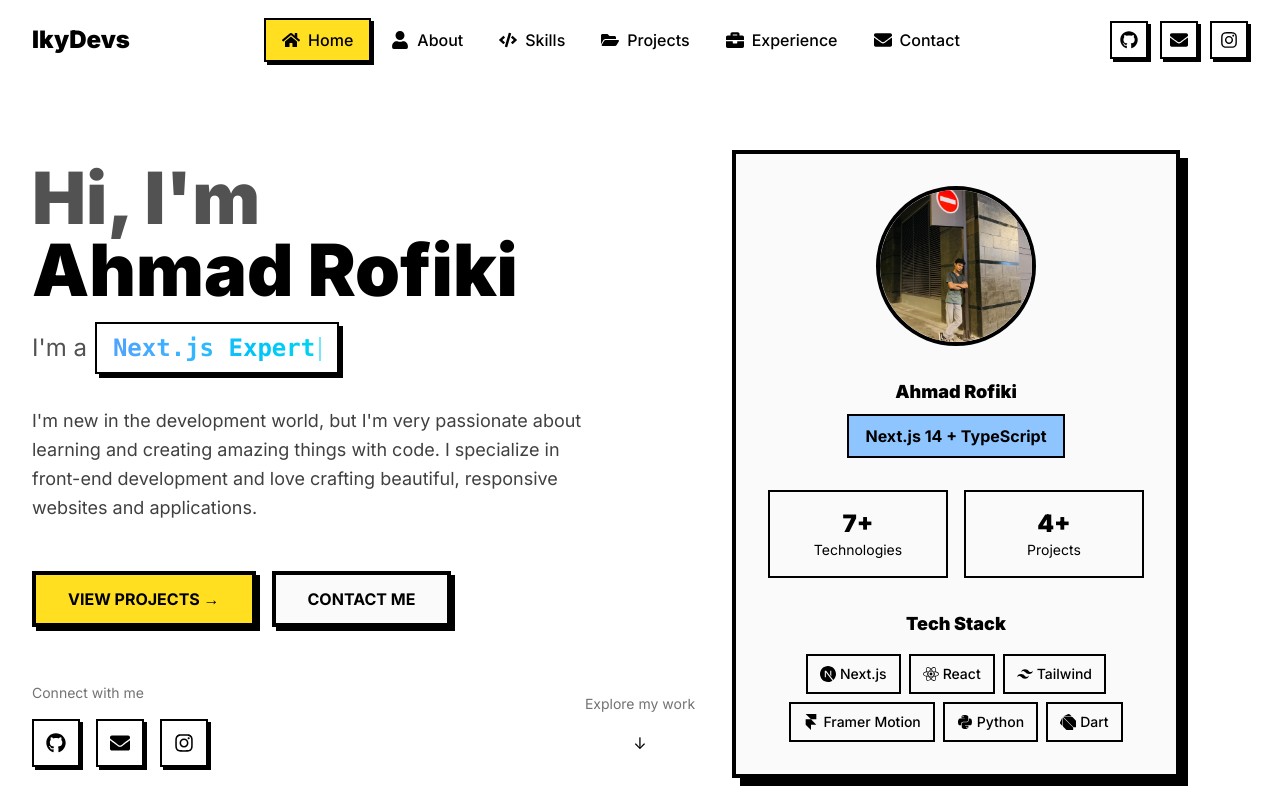
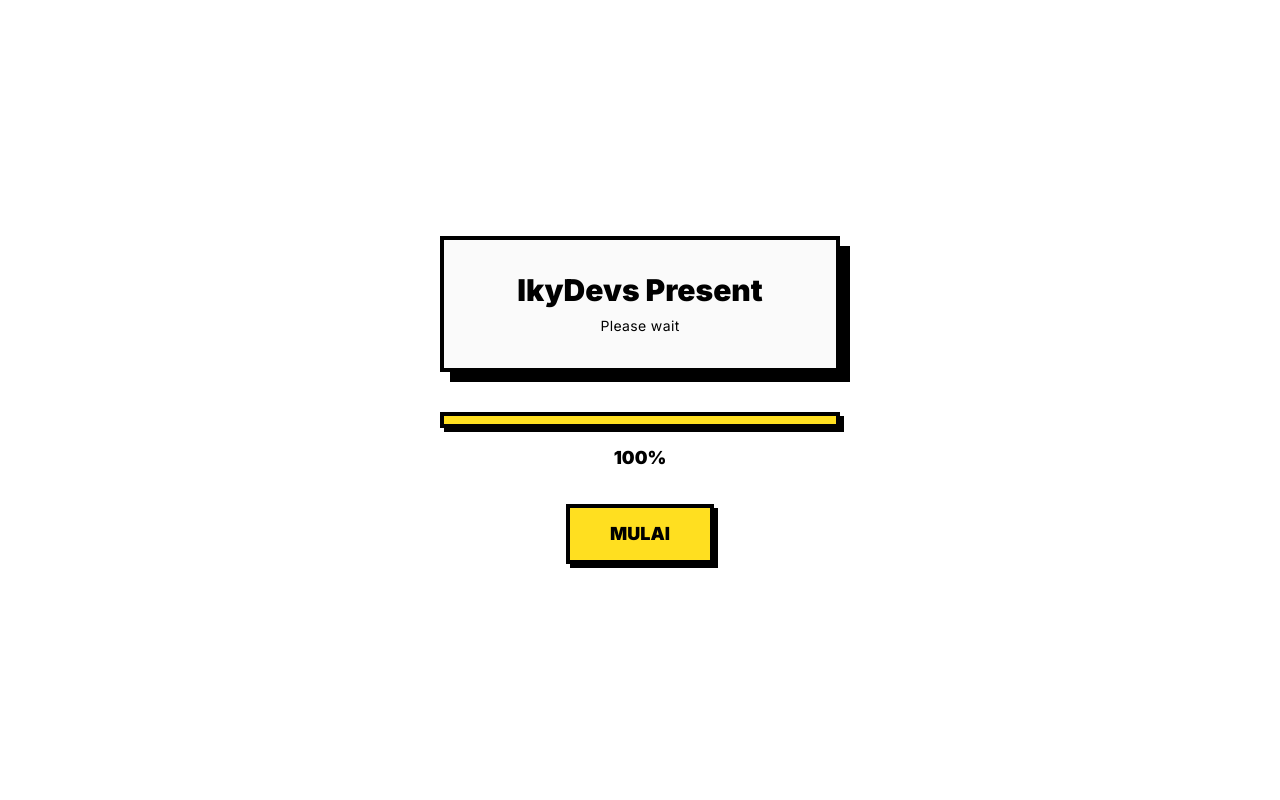
Before and after one commit to IkyDevs/ikydevs-portofolio, a Next.js app: page / in a window 1280 px wide. Shown: the top 800 px of the page. Built offline with nearby package versions, Linux system fonts and the light colour scheme.

Commit message:
final bin final

```diff
--- a/app/page.jsx
+++ b/app/page.tsx
@@ -1,3 +1,5 @@
+"use client"
+
 import BackgroundWrapper from "@/components/BackgroundWrapper";
 import Navbar from "@/components/Navbar";
 import Hero from "@/components/Hero";
@@ -7,16 +9,25 @@
 import Experience from "@/components/Experience";
 import Contact from "@/components/Contact";
 import Footer from "@/components/Footer";
+import { useState } from "react";
+import IntroLoader from "@/components/IntroLoader";
 
 export default function Page() {
+
+  const [loaded, setLoaded] = useState(false);
   return (
+    <>
+      {!loaded && <IntroLoader onFinish={() => setLoaded(true)} />}
+      {loaded && (
         <BackgroundWrapper>
           <Hero />
           <About />
-      <Skills/>
+          <Skills />
           <Projects />
           <Experience />
           <Contact />
         </BackgroundWrapper>
+      )}
+    </>
   );
 }
--- /dev/null
+++ b/components/IntroLoader.tsx
@@ -0,0 +1,183 @@
+// components/IntroLoader.tsx
+"use client";
+
+import { motion, AnimatePresence } from "framer-motion";
+import { useEffect, useState } from "react";
+import { themeColor } from "@/lib/colors";
+
+const theme = themeColor.pastel;
+
+interface IntroLoaderProps {
+  onFinish?: () => void;
+}
+
+export default function IntroLoader({ onFinish }: IntroLoaderProps) {
+  const [progress, setProgress] = useState(0);
+  const [ready, setReady] = useState(false);
+  const [done, setDone] = useState(false);
+
+  useEffect(() => {
+    let current = 0;
+
+    const interval = setInterval(() => {
+      current += Math.floor(Math.random() * 8) + 4;
+
+      if (current >= 100) {
+        current = 100;
+        clearInterval(interval);
+        setReady(true); // 👈 progress selesai, tunggu user
+      }
+
+      setProgress(current);
+    }, 60);
+
+    return () => clearInterval(interval);
+  }, []);
+
+  const handleStart = () => {
+    setDone(true);
+    setTimeout(() => {
+      onFinish?.();
+    }, 500);
+  };
+
+  return (
+    <AnimatePresence>
+      {!done && (
+        <motion.div
+          initial={{ opacity: 1 }}
+          exit={{ opacity: 0 }}
+          transition={{ duration: 0.6 }}
+          className={`fixed inset-0 z-[9999] flex items-center justify-center ${theme.bg}`}
+        >
+          <div className="w-full max-w-md px-6 text-center">
+            {/* BRUTAL CARD */}
+            <motion.div
+              initial={{ y: 40, scale: 0.9, opacity: 0 }}
+              animate={{ y: 0, scale: 1, opacity: 1 }}
+              transition={{
+                type: "spring",
+                stiffness: 160,
+                damping: 14,
+              }}
+              className={`${theme.surface} border-4 border-black shadow-[10px_10px_0_#000] p-8 mb-10`}
+            >
+              {/* TITLE */}
+              <motion.h1
+                animate={{
+                  x: [0, -1, 1, -1, 1, 0],
+                }}
+                transition={{
+                  repeat: Infinity,
+                  repeatDelay: 2.5,
+                  duration: 0.4,
+                }}
+                className="text-3xl font-black mb-2"
+              >
+                IkyDevs Present
+              </motion.h1>
+
+              <p className="text-sm tracking-wide">Please wait</p>
+            </motion.div>
+
+            {/* PROGRESS BAR */}
+            <div className="w-full h-4 border-4 border-black bg-white overflow-hidden shadow-[4px_4px_0_#000]">
+              <motion.div
+                animate={
+                  progress === 100
+                    ? {
+                        width: "100%",
+                        scaleY: [1, 1.4, 1],
+                      }
+                    : {
+                        width: `${progress}%`,
+                      }
+                }
+                transition={
+                  progress === 100
+                    ? {
+                        duration: 0.4,
+                        ease: "easeOut",
+                      }
+                    : {
+                        duration: 0.25,
+                        ease: "easeOut",
+                      }
+                }
+                className={`${theme.primary} h-full origin-center`}
+              />
+            </div>
+
+            {/* PERCENT */}
+            <motion.div
+              key={progress}
+              initial={{ opacity: 0, y: 10 }}
+              animate={
+                progress === 100
+                  ? {
+                      opacity: 1,
+                      y: [0, -8, 0],
+                      scale: [1, 1.2, 1],
+                    }
+                  : {
+                      opacity: 1,
+                      y: 0,
+                    }
+              }
+              transition={{
+                duration: 0.4,
+                ease: "easeOut",
+              }}
+              className="mt-4 font-black text-lg"
+            >
+              {progress}%
+            </motion.div>
+
+            {/* START BUTTON */}
+            <AnimatePresence>
+              {ready && (
+                <motion.div
+                  initial={{ opacity: 0, y: 20 }}
+                  animate={{ opacity: 1, y: 0 }}
+                  exit={{ opacity: 0 }}
+                  transition={{ delay: 0.2 }}
+                  className="mt-8"
+                >
+                  <motion.button
+                    onClick={handleStart}
+                    /* IDLE ANIMATION (kalau gak di-hover) */
+                    animate={{
+                      y: [0, -6, 0],
+                      rotate: [0, -1, 1, -1, 0],
+                    }}
+                    transition={{
+                      repeat: Infinity,
+                      repeatDelay: 2.5, // jeda sebelum gerak lagi
+                      duration: 0.6,
+                      ease: "easeInOut",
+                    }}
+                    /* HOVER */
+                    whileHover={{
+                      y: -6,
+                      scale: 1.05,
+                      rotate: 0,
+                      boxShadow: "6px 6px 0 #000",
+                    }}
+                    /* CLICK */
+                    whileTap={{
+                      scale: 0.95,
+                      boxShadow: "2px 2px 0 #000",
+                    }}
+                    className={`${theme.primary} border-4 border-black px-10 py-3 font-black text-lg shadow-[4px_4px_0_#000]`}
+                  >
+                    MULAI
+                  </motion.button>
+                </motion.div>
+              )}
+            </AnimatePresence>
+          </div>
+        </motion.div>
+      )}
+    </AnimatePresence>
+  );
+}
--- a/tsconfig.json
+++ b/tsconfig.json
@@ -34,7 +34,7 @@
     "**/*.tsx",
     ".next/types/**/*.ts",
     ".next/dev/types/**/*.ts"
-, "lib/colors.js"  ],
+, "lib/colors.js", "components/HighlightText.jsx", "components/BackgroundWrapper.jsx"  ],
   "exclude": [
     "node_modules"
   ]
```
Lines whose indentation alone changed are shown as unchanged.
